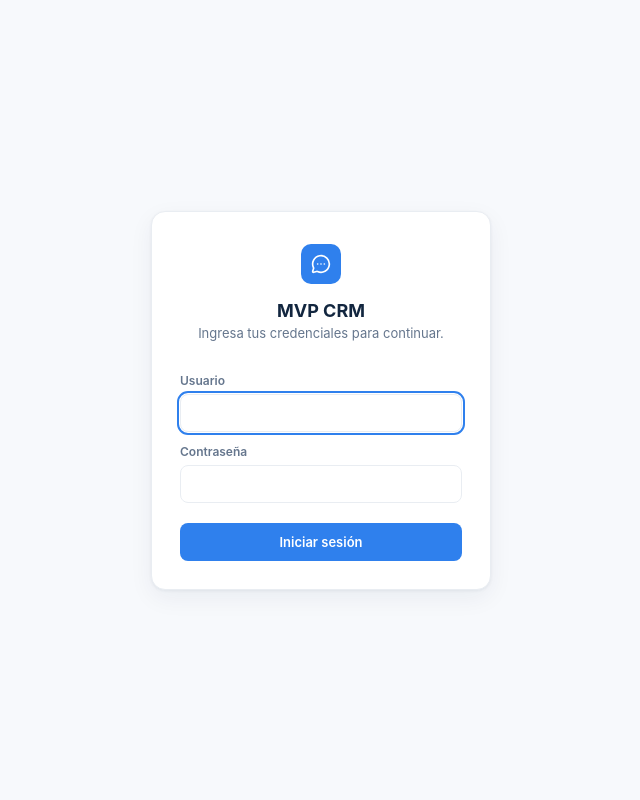
After one commit to SamuelPerezCO/MVP-CRM, a Django app: page /login/ in a window 1280 px wide. The commit adds this page. Shown: the whole page, without its empty margins (319-959 px from the left). Run offline with Django 5.2, Linux system fonts and the light colour scheme.

Commit message:
Add app-wide login gate ahead of enabling real WhatsApp messages
One shared username/password pair from the environment (APP_LOGIN_USERNAME /
APP_LOGIN_PASSWORD), enforced by core.middleware.LoginRequiredMiddleware on
every request except provider webhooks, static/media and /admin/. Needed
before wiring up the Baileys sidecar for real messages, since the CRM
shouldn't sit open to the internet once real conversations flow through it.

Also fixes a multi-line {# #} template comment in sidebar.html that leaked
as literal text into every page (Django comments are single-line only), and
makes `manage.py test` immune to a developer's local .env pointing
DATABASE_URL/MESSAGING_PROVIDER at real services.

```diff
--- /dev/null
+++ b/core/middleware.py
@@ -0,0 +1,38 @@
+"""App-wide login gate.
+
+Not django.contrib.auth -- there is no user model, signup or password reset.
+It's one shared username/password pair from the environment (APP_LOGIN_USERNAME
+/ APP_LOGIN_PASSWORD, see .env.example), checked in core.views.login_view and
+remembered as a flag in the session. This middleware is what enforces it: any
+request without that flag is redirected to the login page, except for the
+handful of paths that must stay reachable without a browser session --
+provider webhooks (hit by Twilio/Meta/the Baileys sidecar, authenticated by
+their own signature check instead), static/media assets, and Django admin
+(gated separately by django.contrib.auth).
+"""
+
+from django.shortcuts import redirect
+from django.urls import reverse
+
+from django.conf import settings
+
+SESSION_KEY = 'app_authenticated'
+
+EXEMPT_PATHS = {'/login/'}
+EXEMPT_PREFIXES = ('/webhooks/', '/static/', '/media/', '/admin/')
+
+
+class LoginRequiredMiddleware:
+    def __init__(self, get_response):
+        self.get_response = get_response
+
+    def __call__(self, request):
+        if settings.TESTING or request.session.get(SESSION_KEY) or self._is_exempt(request.path):
+            return self.get_response(request)
+        login_url = reverse('login')
+        if request.path != '/':
+            login_url = f'{login_url}?next={request.path}'
+        return redirect(login_url)
+
+    def _is_exempt(self, path):
+        return path in EXEMPT_PATHS or path.startswith(EXEMPT_PREFIXES)
--- a/core/urls.py
+++ b/core/urls.py
@@ -6,6 +6,9 @@ from django.urls import path
 from . import views
 
 urlpatterns = [
+    # The app-wide login gate (core.middleware.LoginRequiredMiddleware).
+    path("login/", views.login_view, name="login"),
+    path("logout/", views.logout_view, name="logout"),
     # Root is the welcome screen: the shell before any section is chosen. It is
     # deliberately not a `section` route, so no sidebar icon matches "/".
     path("", views.welcome, name="home"),
--- a/core/views.py
+++ b/core/views.py
@@ -16,11 +16,15 @@ Sections that need their own data register a context builder in
 section: it is the shell at rest, with no sidebar icon selected.
 """
 
+import hmac
+
+from django.conf import settings
 from django.http import Http404, HttpResponse, HttpResponseNotAllowed, JsonResponse
 from django.shortcuts import get_object_or_404, redirect
 from django.template import TemplateDoesNotExist
 from django.template.loader import get_template, render_to_string
 from django.urls import reverse
+from django.utils.http import url_has_allowed_host_and_scheme
 
 from datetime import timedelta
 
@@ -44,6 +48,7 @@ from . import (
     mensajeria,
     plantillas,
 )
+from .middleware import SESSION_KEY
 from .models import CalendarEvent, Client, ClientList, MessageTemplate
 from .nav import (
     DEFAULT_SECTION,
@@ -462,6 +467,40 @@ SECTION_CONTEXT = {
 
 
 # --- Views -----------------------------------------------------------------
+
+
+def login_view(request):
+    """The one gate in front of the whole app -- see core.middleware."""
+    error = None
+    next_url = request.GET.get('next') or request.POST.get('next') or reverse('home')
+    # ?next is attacker-reachable (it's a query param on a link anyone can send)
+    # -- without this check a crafted next=https://evil.example would redirect
+    # a successful login straight off the site, the classic post-login
+    # open-redirect phishing setup.
+    if not url_has_allowed_host_and_scheme(next_url, allowed_hosts={request.get_host()}):
+        next_url = reverse('home')
+    if request.method == 'POST':
+        username = request.POST.get('username', '')
+        password = request.POST.get('password', '')
+        valid = (
+            bool(settings.APP_LOGIN_USERNAME)
+            and hmac.compare_digest(username, settings.APP_LOGIN_USERNAME)
+            and hmac.compare_digest(password, settings.APP_LOGIN_PASSWORD)
+        )
+        if valid:
+            request.session[SESSION_KEY] = True
+            return redirect(next_url)
+        error = 'Usuario o contraseña incorrectos.'
+    return HttpResponse(
+        render_to_string(
+            'login.html', {'error': error, 'next': next_url}, request=request
+        )
+    )
+
+
+def logout_view(request):
+    request.session.flush()
+    return redirect('login')
 
 
 def welcome(request):
--- /dev/null
+++ b/static/css/login.css
@@ -0,0 +1,104 @@
+/* ==========================================================================
+   MVP CRM — login gate
+   Builds on the tokens from sidebar.css (colours, font, [hidden] reset).
+   ========================================================================== */
+
+.login-body {
+  min-height: 100vh;
+  display: flex;
+  align-items: center;
+  justify-content: center;
+  padding: 24px;
+}
+
+.login-card {
+  width: 100%;
+  max-width: 340px;
+  background: var(--panel-bg);
+  border: 1px solid var(--sidebar-border);
+  border-radius: 14px;
+  padding: 32px 28px 28px;
+  box-shadow: 0 1px 3px rgba(18, 38, 63, 0.06), 0 8px 24px rgba(18, 38, 63, 0.06);
+  text-align: center;
+}
+
+.login-card__brand {
+  width: 40px;
+  height: 40px;
+  margin: 0 auto 16px;
+  display: flex;
+  align-items: center;
+  justify-content: center;
+  border-radius: var(--radius-pill);
+  background: var(--accent);
+  color: var(--accent-ink);
+}
+
+.login-card__brand .brand__icon { width: 20px; height: 20px; }
+
+.login-card__title {
+  margin: 0 0 4px;
+  font-size: 18px;
+  font-weight: 700;
+  color: var(--text);
+}
+
+.login-card__subtitle {
+  margin: 0 0 20px;
+  font-size: 13px;
+  color: var(--muted);
+}
+
+.login-card__error {
+  margin: 0 0 16px;
+  padding: 9px 12px;
+  border-radius: 8px;
+  background: #fdecec;
+  color: #b3261e;
+  font-size: 13px;
+  text-align: left;
+}
+
+.login-form { display: flex; flex-direction: column; text-align: left; }
+
+.login-form__label {
+  font-size: 12px;
+  font-weight: 600;
+  color: var(--muted);
+  margin: 12px 0 6px;
+}
+
+.login-form__label:first-child { margin-top: 0; }
+
+.login-form__input {
+  height: 38px;
+  padding: 0 12px;
+  border: 1px solid var(--sidebar-border);
+  border-radius: 8px;
+  font: inherit;
+  font-size: 14px;
+  color: var(--text);
+  background: #fff;
+}
+
+.login-form__input:focus-visible {
+  outline: 2px solid var(--accent);
+  outline-offset: 1px;
+}
+
+.login-form__submit {
+  margin-top: 20px;
+  height: 38px;
+  border: 0;
+  border-radius: 8px;
+  background: var(--accent);
+  color: var(--accent-ink);
+  font: inherit;
+  font-size: 13px;
+  font-weight: 600;
+  cursor: pointer;
+  transition: background-color var(--speed) ease;
+}
+
+.login-form__submit:hover { background: #2a72d4; }
+.login-form__submit:focus-visible { outline: 2px solid var(--text); outline-offset: 2px; }
--- /dev/null
+++ b/templates/login.html
@@ -0,0 +1,51 @@
+{% load static %}
+<!DOCTYPE html>
+<html lang="es">
+<head>
+  <meta charset="utf-8">
+  <meta name="viewport" content="width=device-width, initial-scale=1">
+  <title>Iniciar sesión · MVP CRM</title>
+  <link rel="stylesheet" href="{% static 'css/sidebar.css' %}">
+  <link rel="stylesheet" href="{% static 'css/login.css' %}">
+</head>
+<body class="login-body">
+  <main class="login-card" role="main">
+    <div class="login-card__brand" aria-hidden="true">
+      {% include "icons/logo.svg" %}
+    </div>
+    <h1 class="login-card__title">MVP CRM</h1>
+    <p class="login-card__subtitle">Ingresa tus credenciales para continuar.</p>
+
+    {% if error %}
+      <p class="login-card__error" role="alert">{{ error }}</p>
+    {% endif %}
+
+    <form class="login-form" method="post" action="{% url 'login' %}">
+      {% csrf_token %}
+      <input type="hidden" name="next" value="{{ next }}">
+      <label class="login-form__label" for="id_username">Usuario</label>
+      <input
+        class="login-form__input"
+        type="text"
+        id="id_username"
+        name="username"
+        autocomplete="username"
+        autofocus
+        required>
+
+      <label class="login-form__label" for="id_password">Contraseña</label>
+      <input
+        class="login-form__input"
+        type="password"
+        id="id_password"
+        name="password"
+        autocomplete="current-password"
+        required>
+
+      <button class="login-form__submit" type="submit">
+        Iniciar sesión
+      </button>
+    </form>
+  </main>
+</body>
+</html>
```
Also changed, not shown: config/settings.py (+22 -4 lines), core/tests_auth.py (added, +89 -0 lines), templates/partials/sidebar.html (+10 -0 lines), 1 other file.
